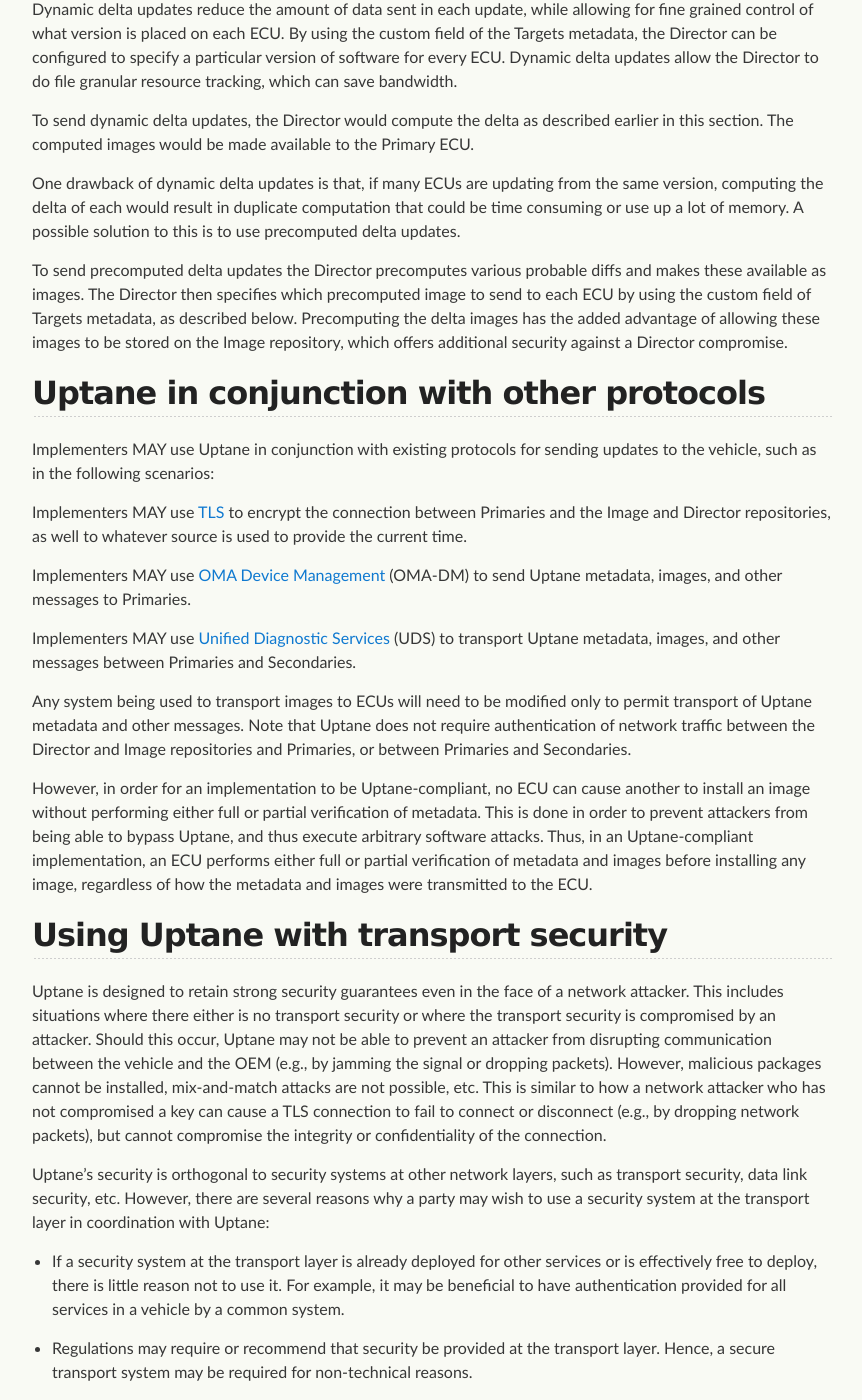
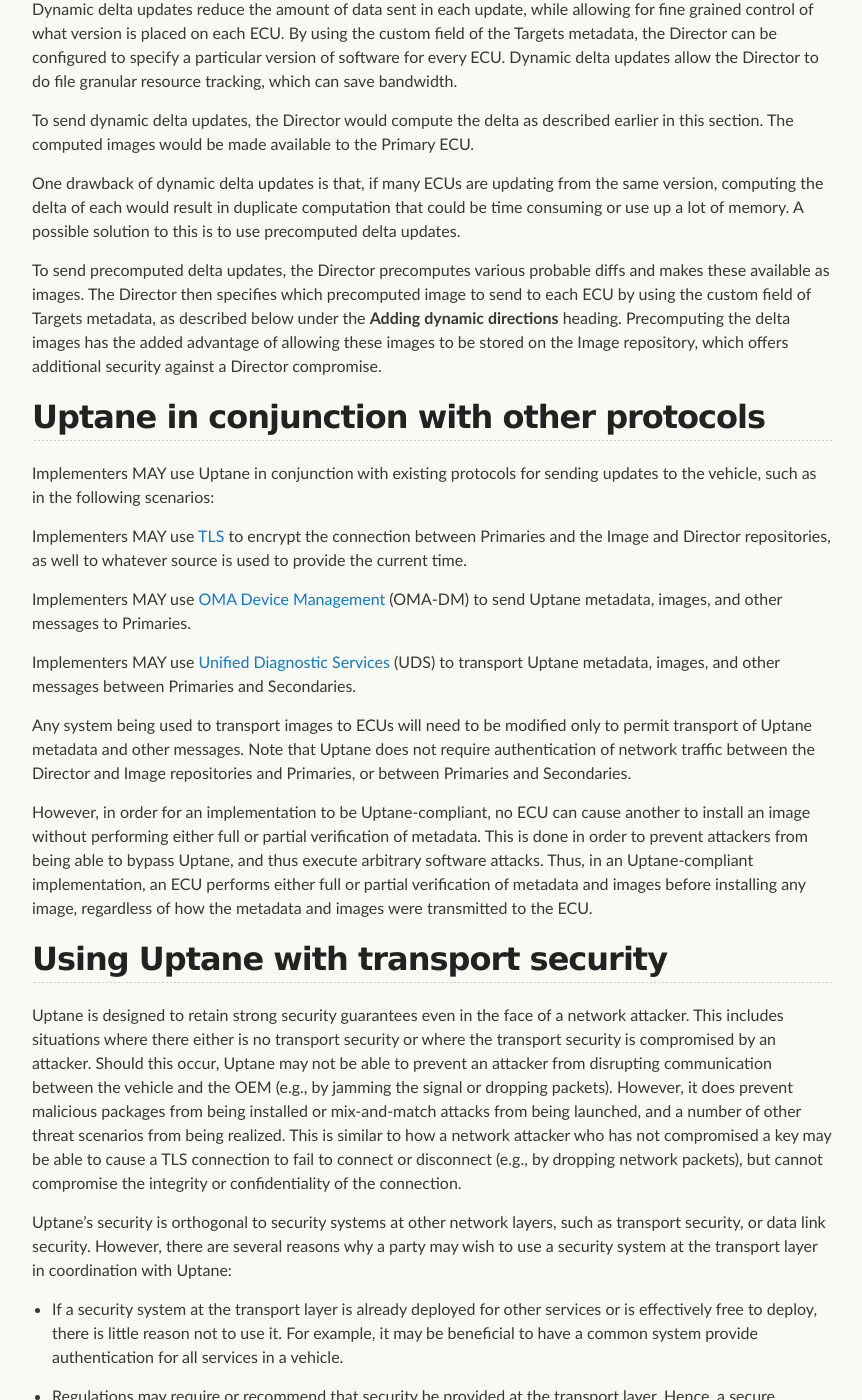
Before and after one commit to uptane/deployment-considerations, a Jekyll site: the page built from customizations.md, in a window 1280 px wide and 1400 px high, scrolled down 2310 px. Shown: the whole window, without its empty margins (208-1070 px from the left). Built offline with Jekyll 4.4.1, drawn with Linux system fonts in a browser that asks for light colours; our own code applies the rules of GitHub Pages for plain Markdown files; some of the changed text lies outside the part shown.

Commit message:
Small edits in Customization
This section talks about transport mechanisms and Uptane so we need to put a reference in the FAQ page to this page.

```diff
--- a/customizations.md
+++ b/customizations.md
@@ -11,7 +11,7 @@ In this section, we discuss how OEMs and suppliers may customize Uptane to meet
 
 An OEM and its suppliers MAY use an image to arbitrarily update some code and data on an ECU, but not all. In addition, an image can be used to update code only, data only, or any other combination of the two elements.
 
-Examples of code updates include the bootloader, shared libraries, and the application, which provides the actual functions of the ECU. Examples of data updates include setup or initialization data, such as engine parameters, application data, such as maps, and user data, such as an address book or system logs.
+Examples of code updates delivered via an image include the bootloader, shared libraries, or the application that provides the actual functions of the ECU. Examples of data updates include setup or initialization data, such as engine parameters, application data, such as maps, and user data, such as an address book or system logs.
 
 <img align="center" src="assets/images/custom_1_code_data_image.png" width="500" style="margin: 0px 20px"/>
 
@@ -23,7 +23,7 @@ Examples of code updates include the bootloader, shared libraries, and the appli
 In order to save bandwidth costs, Uptane allows an OEM to deliver updates as
 delta images. A delta image update contains only the code and/or data that differs from the image currently installed on the ECU. In order to use delta images, the OEM SHOULD make the following changes.
 
-The OEM SHOULD add two types of information to the custom Targets metadata used by the Director repository: (1) the algorithm used to apply a delta image, and (2) the Targets metadata about the delta image. This is done so that ECUs know how to apply and verify the delta image. The Director repository SHOULD also be modified to produce delta images, because Uptane does not require it to compute deltas by default. The Director repository can use the vehicle version manifest and dependency resolution to determine the differences between the previous and latest images. If desired, then the Director repository MAY encrypt the delta image.
+The OEM SHOULD add two types of information used by the Director repository to the custom Targets metadata: (1) the algorithm used to apply a delta image, and (2) the Targets metadata about the delta image. This is done so that ECUs know how to apply and verify the delta image. The Director repository SHOULD also be modified to produce delta images, because Uptane does not require it to compute deltas by default. The Director repository can use the vehicle version manifest and dependency resolution to determine the differences between the previous and latest images. If desired, then the Director repository MAY encrypt the delta image.
 
 As these images are produced on demand by the Director repository, Primaries SHOULD download all delta and/or encrypted images only from that source. After full verification of metadata, Primaries SHOULD also check whether delta images match the Targets metadata from the Director repository in the same manner in which they check such metadata from the Director repository when using non-delta images.
 
@@ -44,7 +44,7 @@ earlier in this section. The computed images would be made available to the Prim
 
 One drawback of dynamic delta updates is that, if many ECUs are updating from the same version, computing the delta of each would result in duplicate computation that could be time consuming or use up a lot of memory. A possible solution to this is to use precomputed delta updates.
 
-To send precomputed delta updates the Director precomputes various probable diffs and makes these available as images. The Director then specifies which precomputed image to send to each ECU by using the custom field of Targets metadata, as described below. Precomputing the delta images has the added advantage of allowing these images to be stored on the Image repository, which offers additional security against a Director compromise.
+To send precomputed delta updates, the Director precomputes various probable diffs and makes these available as images. The Director then specifies which precomputed image to send to each ECU by using the custom field of Targets metadata, as described below under the **Adding dynamic directions** heading. Precomputing the delta images has the added advantage of allowing these images to be stored on the Image repository, which offers additional security against a Director compromise.
 
 ## Uptane in conjunction with other protocols
 
@@ -66,17 +66,17 @@ However, in order for an implementation to be Uptane-compliant, no ECU can cause
 
 ## Using Uptane with transport security
 
-Uptane is designed to retain strong security guarantees even in the face of a network attacker.  This includes situations where there either is no transport security or where the transport security is compromised by an attacker.  Should this occur, Uptane may not be able to prevent an attacker from disrupting communication between the vehicle and the OEM (e.g., by jamming the signal or dropping packets).  However, malicious packages cannot be installed, mix-and-match attacks are not possible, etc.  This is similar to how a network attacker who has not compromised a key can cause a TLS connection to fail to connect or disconnect (e.g., by dropping network packets), but cannot compromise the integrity or confidentiality of the connection.
+Uptane is designed to retain strong security guarantees even in the face of a network attacker.  This includes situations where there either is no transport security or where the transport security is compromised by an attacker.  Should this occur, Uptane may not be able to prevent an attacker from disrupting communication between the vehicle and the OEM (e.g., by jamming the signal or dropping packets).  However, it does prevent malicious packages from being installed or mix-and-match attacks from being launched, and a number of other threat scenarios from being realized.  This is similar to how a network attacker who has not compromised a key may be able to cause a TLS connection to fail to connect or disconnect (e.g., by dropping network packets), but cannot compromise the integrity or confidentiality of the connection.
 
-Uptane's security is orthogonal to security systems at other network layers, such as transport security, data link security, etc.  However, there are several reasons why a party may wish to use a security system at the transport layer in coordination with Uptane:
+Uptane's security is orthogonal to security systems at other network layers, such as transport security, or data link security.  However, there are several reasons why a party may wish to use a security system at the transport layer in coordination with Uptane:
 
-- If a security system at the transport layer is already deployed for other services or is effectively free to deploy, there is little reason not to use it.  For example, it may be beneficial to have authentication provided for all services in a vehicle by a common system.
+- If a security system at the transport layer is already deployed for other services or is effectively free to deploy, there is little reason not to use it.  For example, it may be beneficial to have a common system provide authentication for all services in a vehicle.
 
 - Regulations may require or recommend that security be provided at the transport layer. Hence, a secure transport system may be required for non-technical reasons.
 
 - Using Uptane over a transport layer security system does not weaken its own security properties. If the cost is low, then this may be viewed as adding defense-in-depth, especially if the security system can improve detection, mitigation, or reporting of network disruptions.
 
-- Security at the transport layer provides forensic proof of origin and destination (when strong mutual authentication is used).  This may be necessary for compliance to OTA update standards and various current draft regulations.
+- Security at the transport layer provides forensic proof of origin and destination (when strong mutual authentication is used).  This may be necessary for compliance with OTA update standards and various current draft regulations.
 
 ## Multiple primaries
 
@@ -88,7 +88,7 @@ If multiple Primaries are active in the vehicle at the same time, then each Prim
 
 ## Atomic installation of a bundle of images
 
-An OEM may wish to require atomic installation of a bundle of images, which means that if one or more update in the bundle fails, none of them are installed. Uptane does not provide a way to guarantee such atomic installation because the problem is out of its scope. It is challenging for ECUs to atomically install a bundle in the face of arbitrary failure. If just one ECU fails to install its update for any reason, such as a hardware failure, then the guarantee is lost. Furthermore, different OEMs and suppliers already have established ways of solving this problem. Nevertheless, we discuss several different solutions for those who require guidance on this technique.
+An OEM may wish to require atomic installation of a bundle of images, which means that if one or more update in the bundle fails, none of them will be installed. Uptane does not provide a way to guarantee such atomic installation because the problem is out of its scope. It is challenging for ECUs to atomically install a bundle in the face of arbitrary failure. If just one ECU fails to install its update for any reason, such as a hardware failure, then the guarantee is lost. Furthermore, different OEMs and suppliers already have established ways of solving this problem. Nevertheless, we discuss several different solutions for those who require guidance on this technique.
 
 The simplest solution is to use the vehicle version manifest to report any atomic installation failures to the Director repository, and then not retry installation. After receiving the report, it is up to the OEM to decide how to respond. For example, the OEM MAY require the owner of the vehicle to diagnose the failure at the nearest dealership or authorized mechanic.
 
@@ -134,9 +134,9 @@ In the second option, the third party MAY choose to override the root of trust f
 
 Currently, implementation instructions are written with the implicit assumptions that: (1) ECUs are able to parse the string filenames of metadata and images, and that (2) ECUs may have filesystems to read and write these files. However, not all ECUs, especially partial verification Secondaries, may fit these assumptions. There are two important observations:
 
-First, filenames need not be strings. Even if there is no explicit notion of "files" on an ECU, it is important for distinct pieces of metadata and images to have distinct names. This is needed for Primaries to perform full verification on behalf of Secondaries, which entails comparing the metadata for different images for different Secondaries. Either strings or numbers may be used to refer to distinct metadata and images, as long as different “files” have different "file" names or numbers. The Image and Director repositories can continue to use file systems, and may also use either strings or numbers to represent "file" names.
+First, filenames need not be strings. Even if there is no explicit notion of "files" on an ECU, it is important for distinct pieces of metadata and images to have distinct names. This is needed for Primaries to perform full verification on behalf of Secondaries, which entails comparing the metadata for different images for different Secondaries. Either strings or numbers may be used to refer to distinct metadata and images, as long as different *files* have different *file* names or numbers. The Image and Director repositories can continue to use file systems, and may also use either strings or numbers to represent *file* names.
 
-Second, ECUs need not have a filesystem in order to use Uptane. It is only important that ECUs are able to recognize distinct metadata and images by using either strings or numbers as "file" names or numbers, and that they can allocate different parts of storage to different "files."
+Second, ECUs need not have a filesystem in order to use Uptane. It is only important that ECUs are able to recognize distinct metadata and images by using either strings or numbers as *file* names or numbers, and that they can allocate different parts of storage to different *files*.
 
 ## Custom installation instructions for ECUs
 
```
Also changed, not shown: other parts of customizations.md (+2 -2 lines).
